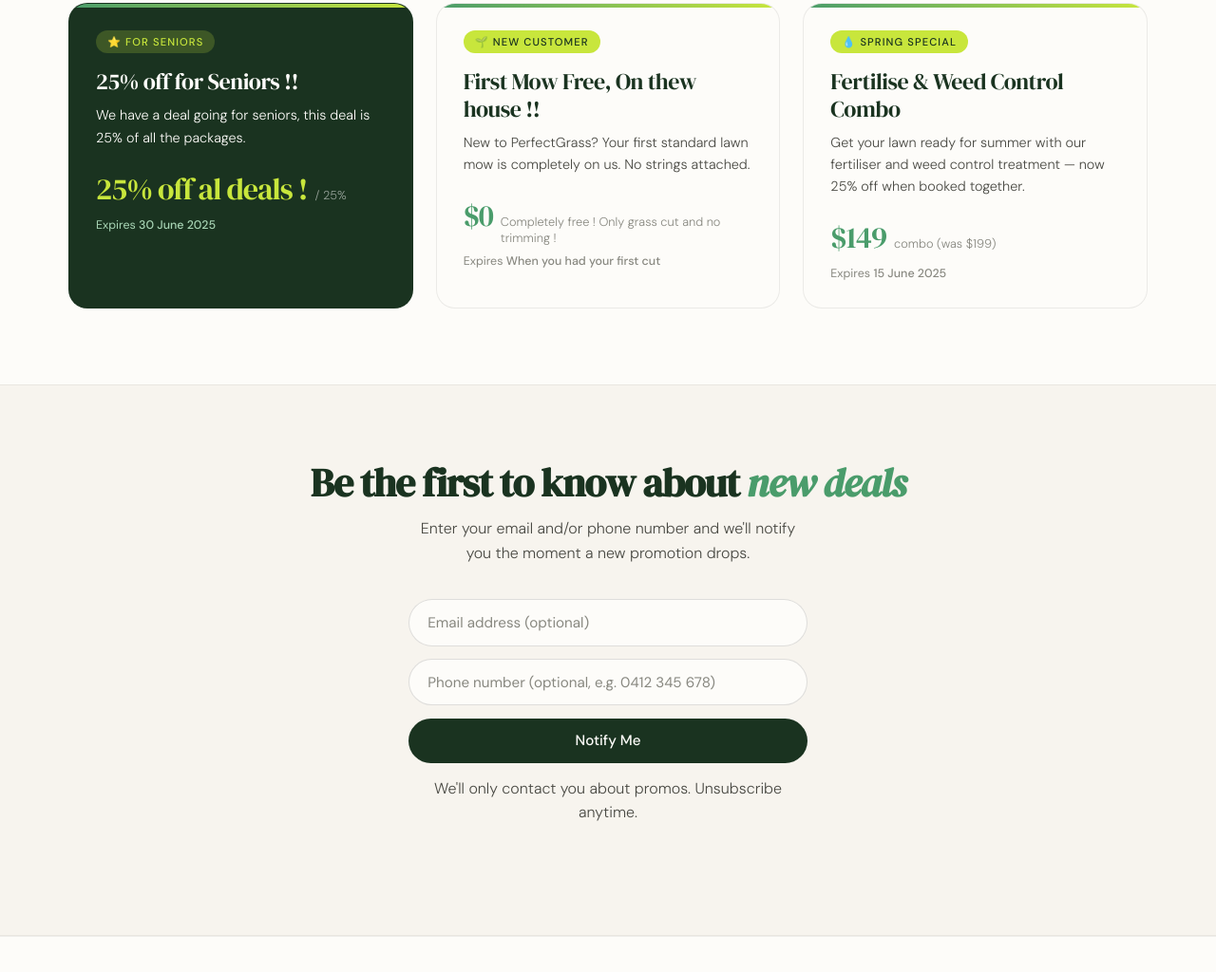
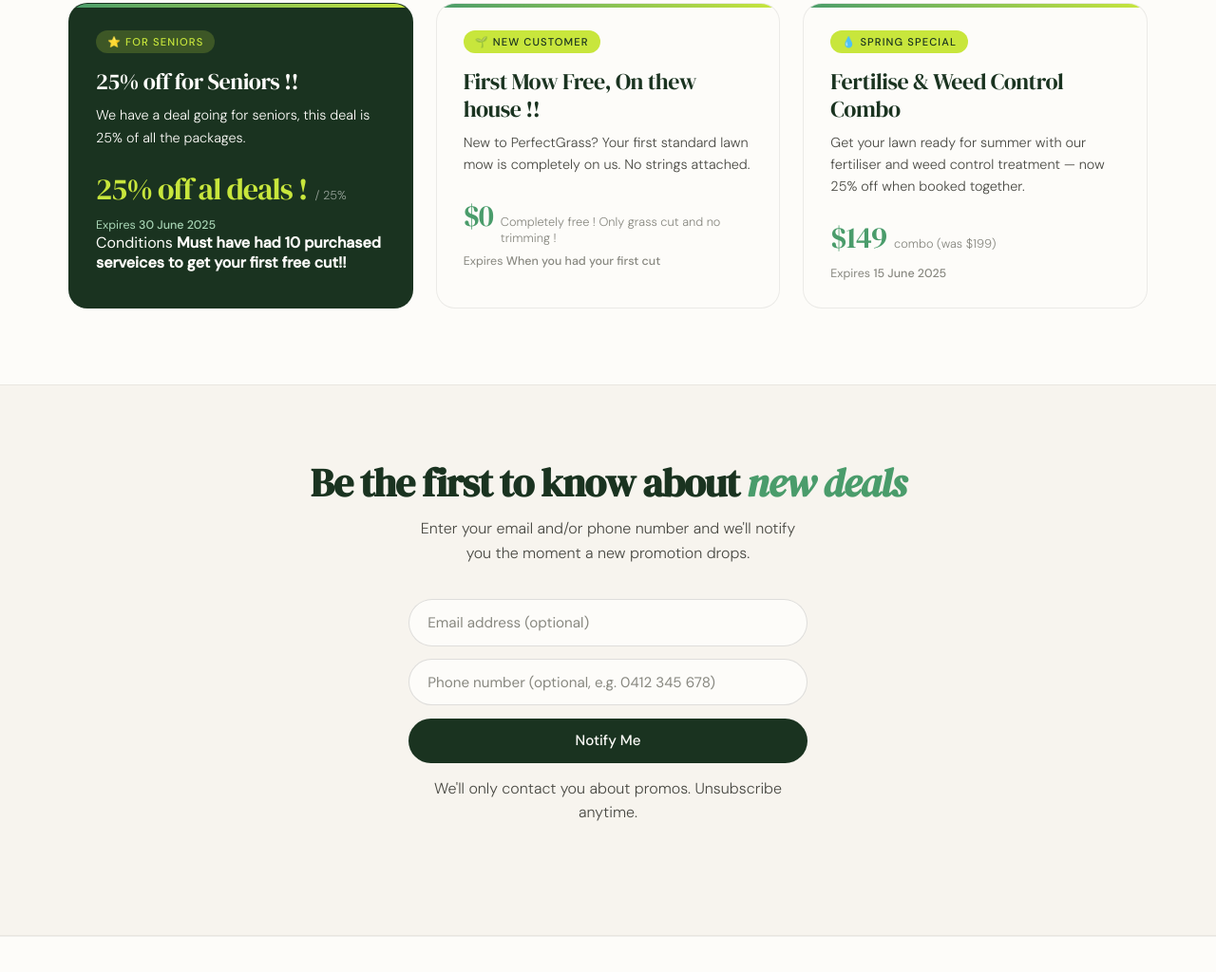
Before and after one commit to heroness9/email.promos, a website: page index.html in a window 1280 px wide. Shown: the part 966-1990 px from the top of the page at 95% size. Drawn offline with Linux system fonts and the light colour scheme.

Commit message:
Update index.html

```diff
--- a/index.html
+++ b/index.html
@@ -443,6 +443,7 @@
           <div class="deal-price-note">/ 25%</div>
         </div>
         <div class="deal-expiry">Expires <strong>30 June 2025</strong></div>
+        <div class="Conditions"> Conditions <strong>Must have had 10 purchased serveices to get your first free cut!!</strong></div>
       </div>
 
       <!-- DEAL 2 -->
```
